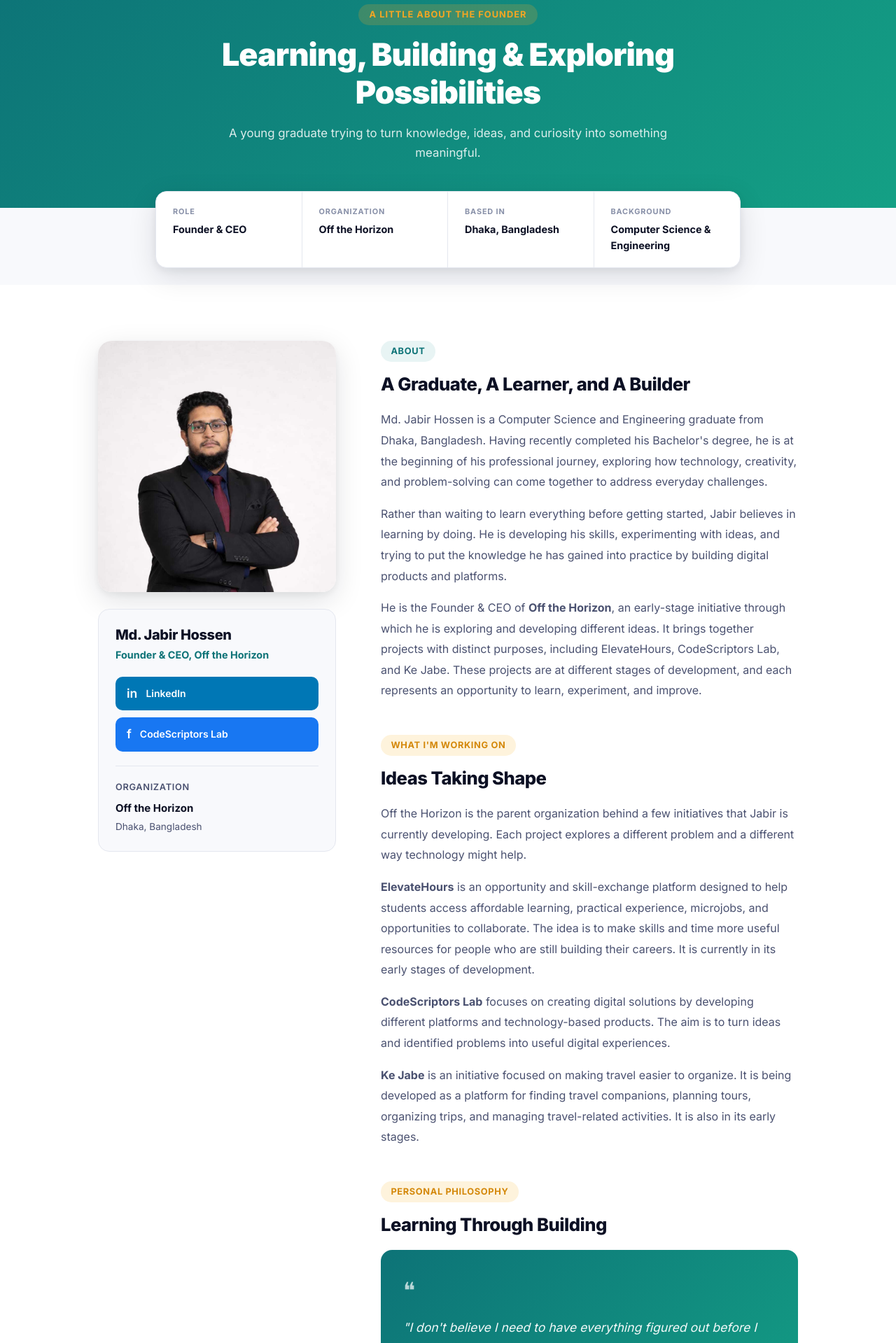
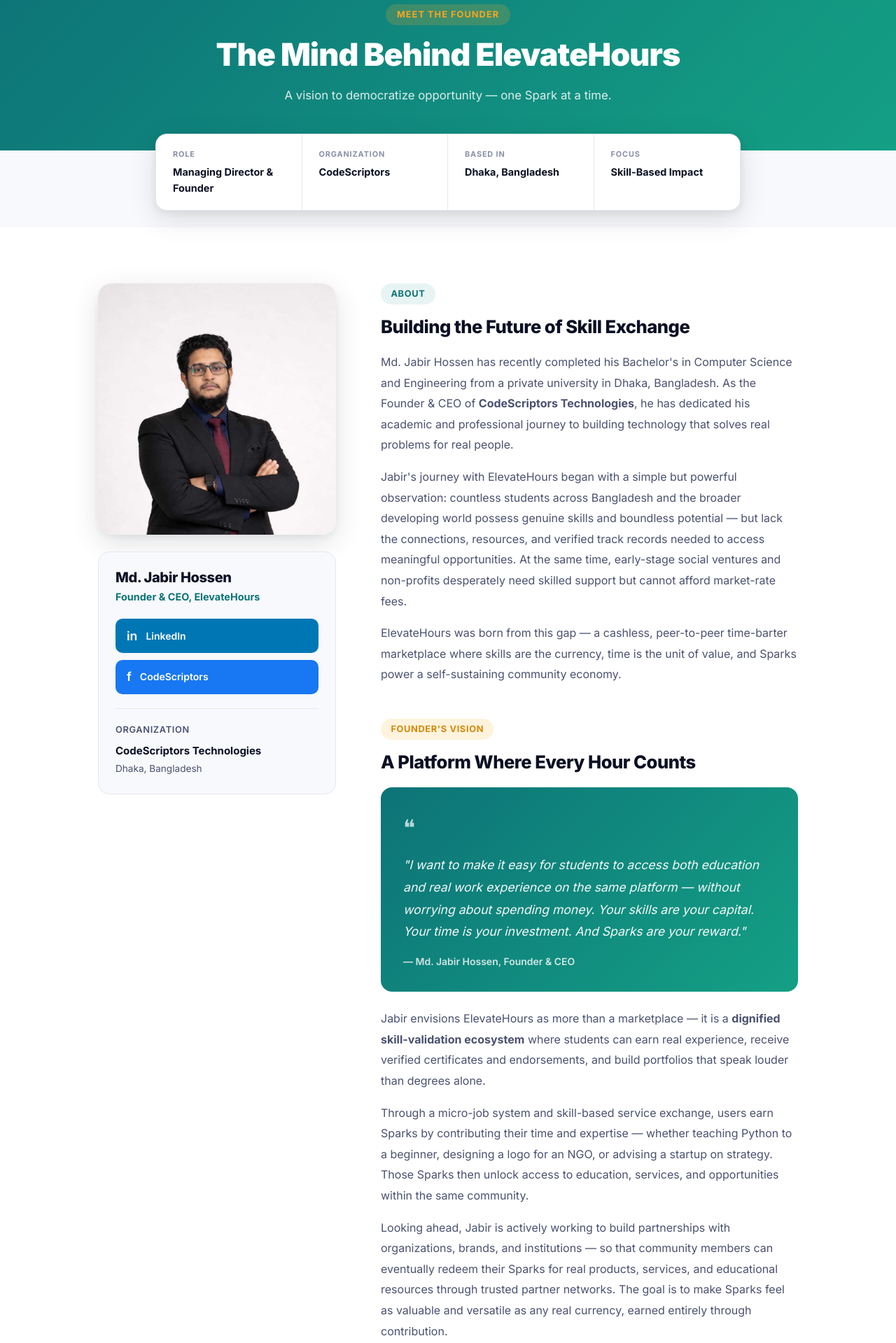
Before and after one commit to Ja-b-ir/ElevateHours, a Next.js app: page /founder in a window 1280 px wide. Shown: the part 140-2059 px from the top of the page at 70% size. Built offline with nearby package versions, Linux system fonts and the light colour scheme.

Commit message:
Update page.js

```diff
--- a/src/app/founder/page.js
+++ b/src/app/founder/page.js
@@ -1,4 +1,3 @@
-
 'use client'
 import Logo from '@/components/Logo'
 
@@ -36,13 +35,13 @@ export default function FounderPage() {
             fontSize: '0.8rem', fontWeight: 700, marginBottom: '1rem',
             letterSpacing: '0.08em', textTransform: 'uppercase'
           }}>
-            A Little About the Founder
+            Meet the Founder
           </div>
           <h1 style={{ fontSize: 'clamp(1.8rem, 4vw, 2.8rem)', fontWeight: 900, letterSpacing: '-0.02em', lineHeight: 1.2 }}>
-            Learning, Building & Exploring Possibilities
+            The Mind Behind ElevateHours
           </h1>
           <p style={{ opacity: 0.85, marginTop: '1rem', fontSize: '1.05rem', lineHeight: 1.7 }}>
-            A young graduate trying to turn knowledge, ideas, and curiosity into something meaningful.
+            A vision to democratize opportunity — one Spark at a time.
           </p>
         </div>
       </section>
@@ -55,10 +54,10 @@ export default function FounderPage() {
           overflow: 'hidden'
         }}>
           {[
-            { label: 'Role', value: 'Founder & CEO' },
-            { label: 'Organization', value: 'Off the Horizon' },
+            { label: 'Role', value: 'Managing Director & Founder' },
+            { label: 'Organization', value: 'CodeScriptors' },
             { label: 'Based In', value: 'Dhaka, Bangladesh' },
-            { label: 'Background', value: 'Computer Science & Engineering' },
+            { label: 'Focus', value: 'Skill-Based Impact' },
           ].map((f, i) => (
             <div key={i} style={{ padding: '1.25rem 1.5rem', borderRight: i < 3 ? '1px solid var(--border)' : 'none' }}>
               <div style={{ fontSize: '0.68rem', fontWeight: 700, color: 'var(--text-3)', textTransform: 'uppercase', letterSpacing: '0.08em', marginBottom: '0.3rem' }}>{f.label}</div>
@@ -87,7 +86,7 @@ export default function FounderPage() {
               }}>
                 <img
                   src="/founder.jpg"
-                  alt="Md. Jabir Hossen — Founder & CEO of Off the Horizon"
+                  alt="Md. Jabir Hossen — Founder & CEO of ElevateHours"
                   style={{ width: '100%', height: 'auto', display: 'block' }}
                   onError={(e) => {
                     e.target.style.display = 'none'
@@ -105,7 +104,7 @@ export default function FounderPage() {
               <div style={{ background: 'var(--surface-2)', borderRadius: 16, padding: '1.5rem', border: '1px solid var(--border)' }}>
                 <h2 style={{ fontWeight: 800, fontSize: '1.25rem', marginBottom: '0.2rem', color: 'var(--text)' }}>Md. Jabir Hossen</h2>
                 <div style={{ color: 'var(--brand)', fontWeight: 700, fontSize: '0.9rem', marginBottom: '1.25rem' }}>
-                  Founder & CEO, Off the Horizon
+                  Founder & CEO, ElevateHours
                 </div>
 
                 <div style={{ display: 'flex', flexDirection: 'column', gap: '0.6rem' }}>
@@ -121,13 +120,13 @@ export default function FounderPage() {
                     background: '#1877F2', color: 'white', padding: '0.65rem 1rem',
                     borderRadius: 10, fontWeight: 600, fontSize: '0.875rem', textDecoration: 'none'
                   }}>
-                    <span style={{ fontSize: '1.1rem' }}>f</span> CodeScriptors Lab
+                    <span style={{ fontSize: '1.1rem' }}>f</span> CodeScriptors
                   </a>
                 </div>
 
                 <div style={{ marginTop: '1.25rem', paddingTop: '1.25rem', borderTop: '1px solid var(--border)' }}>
                   <div style={{ fontSize: '0.8rem', color: 'var(--text-2)', fontWeight: 600, marginBottom: '0.5rem', textTransform: 'uppercase', letterSpacing: '0.05em' }}>Organization</div>
-                  <div style={{ fontWeight: 700, color: 'var(--text)' }}>Off the Horizon</div>
+                  <div style={{ fontWeight: 700, color: 'var(--text)' }}>CodeScriptors Technologies</div>
                   <div style={{ fontSize: '0.85rem', color: 'var(--text-2)', marginTop: '0.2rem' }}>Dhaka, Bangladesh</div>
                 </div>
               </div>
@@ -135,7 +134,6 @@ export default function FounderPage() {
 
             {/* Content */}
             <div>
-              {/* About */}
               <div style={{ marginBottom: '3rem' }}>
                 <div style={{
                   display: 'inline-block', background: 'var(--brand-light)', color: 'var(--brand)',
@@ -146,47 +144,17 @@ export default function FounderPage() {
                   About
                 </div>
                 <h2 style={{ fontSize: '1.6rem', fontWeight: 800, marginBottom: '1.25rem', letterSpacing: '-0.02em', color: 'var(--text)' }}>
-                  A Graduate, A Learner, and A Builder
+                  Building the Future of Skill Exchange
                 </h2>
                 <div style={{ color: 'var(--text-2)', lineHeight: 1.85, fontSize: '1rem' }}>
                   <p style={{ marginBottom: '1rem' }}>
-                    Md. Jabir Hossen is a Computer Science and Engineering graduate from Dhaka, Bangladesh. Having recently completed his Bachelor's degree, he is at the beginning of his professional journey, exploring how technology, creativity, and problem-solving can come together to address everyday challenges.
+                    Md. Jabir Hossen has recently completed his Bachelor's in Computer Science and Engineering from a private university in Dhaka, Bangladesh. As the Founder & CEO of <strong>CodeScriptors Technologies</strong>, he has dedicated his academic and professional journey to building technology that solves real problems for real people.
                   </p>
                   <p style={{ marginBottom: '1rem' }}>
-                    Rather than waiting to learn everything before getting started, Jabir believes in learning by doing. He is developing his skills, experimenting with ideas, and trying to put the knowledge he has gained into practice by building digital products and platforms.
+                    Jabir's journey with ElevateHours began with a simple but powerful observation: countless students across Bangladesh and the broader developing world possess genuine skills and boundless potential — but lack the connections, resources, and verified track records needed to access meaningful opportunities. At the same time, early-stage social ventures and non-profits desperately need skilled support but cannot afford market-rate fees.
                   </p>
                   <p>
-                    He is the Founder & CEO of <strong>Off the Horizon</strong>, an early-stage initiative through which he is exploring and developing different ideas. It brings together projects with distinct purposes, including ElevateHours, CodeScriptors Lab, and Ke Jabe. These projects are at different stages of development, and each represents an opportunity to learn, experiment, and improve.
-                  </p>
-                </div>
-              </div>
-
-              {/* Projects */}
-              <div style={{ marginBottom: '3rem' }}>
-                <div style={{
-                  display: 'inline-block', background: 'var(--amber-light)', color: 'var(--amber-dark)',
-                  padding: '0.3rem 0.9rem', borderRadius: 999,
-                  fontSize: '0.8rem', fontWeight: 700, marginBottom: '1rem',
-                  letterSpacing: '0.05em', textTransform: 'uppercase'
-                }}>
-                  What I'm Working On
-                </div>
-                <h2 style={{ fontSize: '1.6rem', fontWeight: 800, marginBottom: '1.25rem', letterSpacing: '-0.02em', color: 'var(--text)' }}>
-                  Ideas Taking Shape
-                </h2>
-
-                <div style={{ color: 'var(--text-2)', lineHeight: 1.85, fontSize: '1rem' }}>
-                  <p style={{ marginBottom: '1rem' }}>
-                    Off the Horizon is the parent organization behind a few initiatives that Jabir is currently developing. Each project explores a different problem and a different way technology might help.
-                  </p>
-                  <p style={{ marginBottom: '1rem' }}>
-                    <strong>ElevateHours</strong> is an opportunity and skill-exchange platform designed to help students access affordable learning, practical experience, microjobs, and opportunities to collaborate. The idea is to make skills and time more useful resources for people who are still building their careers. It is currently in its early stages of development.
-                  </p>
-                  <p style={{ marginBottom: '1rem' }}>
-                    <strong>CodeScriptors Lab</strong> focuses on creating digital solutions by developing different platforms and technology-based products. The aim is to turn ideas and identified problems into useful digital experiences.
-                  </p>
-                  <p>
-                    <strong>Ke Jabe</strong> is an initiative focused on making travel easier to organize. It is being developed as a platform for finding travel companions, planning tours, organizing trips, and managing travel-related activities. It is also in its early stages.
+                    ElevateHours was born from this gap — a cashless, peer-to-peer time-barter marketplace where skills are the currency, time is the unit of value, and Sparks power a self-sustaining community economy.
                   </p>
                 </div>
               </div>
@@ -199,10 +167,10 @@ export default function FounderPage() {
                   fontSize: '0.8rem', fontWeight: 700, marginBottom: '1rem',
                   letterSpacing: '0.05em', textTransform: 'uppercase'
                 }}>
-                  Personal Philosophy
+                  Founder's Vision
                 </div>
                 <h2 style={{ fontSize: '1.6rem', fontWeight: 800, marginBottom: '1.25rem', letterSpacing: '-0.02em', color: 'var(--text)' }}>
-                  Learning Through Building
+                  A Platform Where Every Hour Counts
                 </h2>
 
                 <div style={{
@@ -211,22 +179,22 @@ export default function FounderPage() {
                 }}>
                   <div style={{ fontSize: '2rem', marginBottom: '0.75rem', opacity: 0.7 }}>❝</div>
                   <p style={{ fontSize: '1.1rem', lineHeight: 1.8, fontStyle: 'italic', opacity: 0.95 }}>
-                    "I don't believe I need to have everything figured out before I start building. I want to keep learning, try out my ideas, make mistakes, and improve along the way. If something I build can make even a small difference in someone's life, that makes the effort worthwhile."
+                    "I want to make it easy for students to access both education and real work experience on the same platform — without worrying about spending money. Your skills are your capital. Your time is your investment. And Sparks are your reward."
                   </p>
                   <div style={{ marginTop: '1rem', opacity: 0.8, fontSize: '0.875rem', fontWeight: 600 }}>
-                    — Md. Jabir Hossen
+                    — Md. Jabir Hossen, Founder & CEO
                   </div>
                 </div>
 
                 <div style={{ color: 'var(--text-2)', lineHeight: 1.85, fontSize: '1rem' }}>
                   <p style={{ marginBottom: '1rem' }}>
-                    Jabir is particularly interested in the intersection of technology, entrepreneurship, education, and social impact. He believes that technology should not only be about creating products but also about understanding people's problems and exploring practical ways to solve them.
+                    Jabir envisions ElevateHours as more than a marketplace — it is a <strong>dignified skill-validation ecosystem</strong> where students can earn real experience, receive verified certificates and endorsements, and build portfolios that speak louder than degrees alone.
                   </p>
                   <p style={{ marginBottom: '1rem' }}>
-                    His current focus is on developing his technical, entrepreneurial, and problem-solving abilities while gaining a better understanding of how to build products that people actually need.
+                    Through a micro-job system and skill-based service exchange, users earn Sparks by contributing their time and expertise — whether teaching Python to a beginner, designing a logo for an NGO, or advising a startup on strategy. Those Sparks then unlock access to education, services, and opportunities within the same community.
                   </p>
                   <p>
-                    There is still a lot to learn, and not every idea will necessarily work. But he sees every project, conversation, experiment, and challenge as part of the learning process. The goal is to keep improving, build responsibly, and gradually turn promising ideas into something useful and sustainable.
+                    Looking ahead, Jabir is actively working to build partnerships with organizations, brands, and institutions — so that community members can eventually redeem their Sparks for real products, services, and educational resources through trusted partner networks. The goal is to make Sparks feel as valuable and versatile as any real currency, earned entirely through contribution.
                   </p>
                 </div>
               </div>
@@ -239,20 +207,20 @@ export default function FounderPage() {
                   fontSize: '0.8rem', fontWeight: 700, marginBottom: '1rem',
                   letterSpacing: '0.05em', textTransform: 'uppercase'
                 }}>
-                  Areas of Interest
+                  SDG Alignment
                 </div>
                 <h2 style={{ fontSize: '1.6rem', fontWeight: 800, marginBottom: '1.25rem', letterSpacing: '-0.02em', color: 'var(--text)' }}>
-                  Technology With a Purpose
+                  Built for Global Impact
                 </h2>
                 <p style={{ color: 'var(--text-2)', lineHeight: 1.85, marginBottom: '1.5rem' }}>
-                  Jabir is interested in exploring how his work can contribute to broader social and development goals. These are areas he hopes to learn more about and make a meaningful contribution to through his projects.
+                  ElevateHours is designed with the United Nations Sustainable Development Goals at its core. Every feature, every policy, and every decision is guided by a commitment to meaningful, measurable social impact.
                 </p>
                 <div style={{ display: 'grid', gridTemplateColumns: 'repeat(auto-fill, minmax(200px, 1fr))', gap: '1rem' }}>
                   {[
-                    { sdg: 'SDG 4', title: 'Quality Education', desc: 'Exploring ways to make learning resources, knowledge, and educational opportunities more accessible.', color: 'var(--red)' },
-                    { sdg: 'SDG 8', title: 'Decent Work & Growth', desc: 'Creating pathways for skill development, practical experience, and access to work opportunities.', color: 'var(--amber)' },
-                    { sdg: 'SDG 10', title: 'Reduced Inequalities', desc: 'Exploring how digital platforms can help reduce barriers to learning and opportunities.', color: 'var(--brand-mid)' },
-                    { sdg: 'SDG 17', title: 'Partnerships for Goals', desc: 'Learning to build meaningful collaborations between individuals, organizations, and communities.', color: 'var(--brand)' },
+                    { sdg: 'SDG 4', title: 'Quality Education', desc: 'Connecting learners with educators and mentors across all skill tiers, making knowledge accessible.', color: 'var(--red)' },
+                    { sdg: 'SDG 8', title: 'Decent Work & Growth', desc: 'Building verified portfolios, experience letters, and skill credentials that open real employment doors.', color: 'var(--amber)' },
+                    { sdg: 'SDG 10', title: 'Reduced Inequalities', desc: 'Leveling the playing field by removing financial barriers between talent and opportunity.', color: 'var(--brand-mid)' },
+                    { sdg: 'SDG 17', title: 'Partnerships for Goals', desc: 'Actively building collaborations with organizations, NGOs, and institutions to expand community value.', color: 'var(--brand)' },
                   ].map((item, i) => (
                     <div key={i} style={{
                       background: 'var(--surface-2)', borderRadius: 14, padding: '1.25rem',
@@ -275,18 +243,18 @@ export default function FounderPage() {
                 border: '1px solid var(--border)', textAlign: 'center'
               }}>
                 <h3 style={{ fontWeight: 800, fontSize: '1.2rem', marginBottom: '0.5rem', color: 'var(--text)' }}>
-                  Let's Learn and Build Together
+                  Join the Movement
                 </h3>
                 <p style={{ color: 'var(--text-2)', fontSize: '0.95rem', marginBottom: '1.5rem', lineHeight: 1.6 }}>
-                  Always open to connecting with people who enjoy sharing ideas, learning new things, collaborating, and working on meaningful projects.
+                  Be part of a community that believes your time, your skills, and your potential are worth more than money can measure.
                 </p>
-                <a href="https://www.linkedin.com/in/md-jabir-hossen/" target="_blank" rel="noopener noreferrer" style={{
+                <a href="/auth/signup" style={{
                   display: 'inline-block', background: 'var(--brand)', color: 'white',
                   padding: '0.85rem 2rem', borderRadius: 10, fontWeight: 700,
                   fontSize: '1rem', textDecoration: 'none',
                   boxShadow: 'var(--shadow-brand)'
                 }}>
-                  Connect on LinkedIn →
+                  Start Earning Sparks →
                 </a>
               </div>
             </div>
@@ -301,7 +269,7 @@ export default function FounderPage() {
             <Logo height={26} linkTo="/" forceTheme="dark" />
           </div>
           <div style={{ opacity: 0.5, fontSize: '0.85rem' }}>
-            An initiative of <a href="https://www.facebook.com/codescriptors/" target="_blank" rel="noopener noreferrer" style={{ color: 'var(--amber)', fontWeight: 600 }}>Off the Horizon</a>
+            Built by <a href="https://www.facebook.com/codescriptors/" target="_blank" rel="noopener noreferrer" style={{ color: 'var(--amber)', fontWeight: 600 }}>CodeScriptors Technologies</a>
           </div>
         </div>
       </footer>
```
